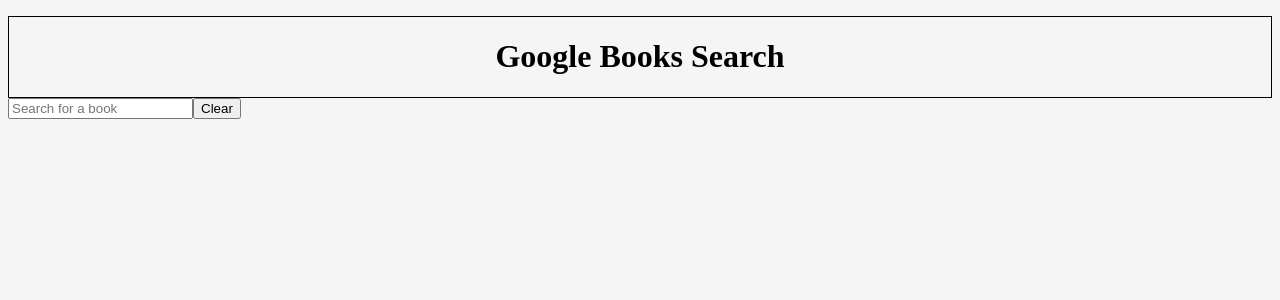
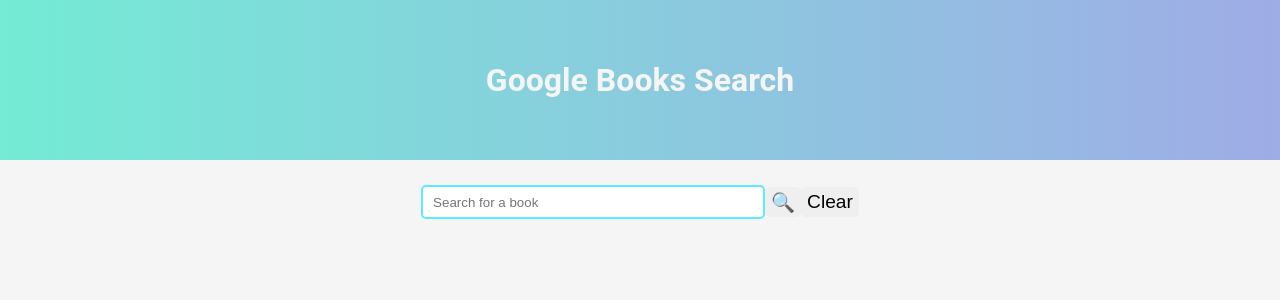
Before and after one commit to bbb-0/google-books-project, a React (Vite) app: page / in a window 1280 px wide. Shown: the top 300 px of the page. Built offline with nearby package versions, Linux system fonts and the light colour scheme.

Commit message:
add styling

```diff
--- a/src/components/BookGrid/BookCard.jsx
+++ b/src/components/BookGrid/BookCard.jsx
@@ -3,25 +3,30 @@
 
 const BookCard = ({ bookData }) => {
 	return (
-		<div className={styles.card}>
+		<div className={styles.container}>
 			<h2 className={styles.container__title}>{bookData.volumeInfo.title}</h2>
 			<h3 className={styles.container__author}>
-				{bookData.volumeInfo.authors}
+				{bookData.volumeInfo.authors && bookData.volumeInfo.authors.length >= 1
+					? bookData.volumeInfo.authors.join(', ')
+					: 'No author available'}
 			</h3>
 			{bookData.volumeInfo.imageLinks && (
 				<img
-					src={bookData.volumeInfo.imageLinks.thumbnail}
+					src={
+						bookData.volumeInfo.imageLinks.thumbnail ||
+						'https://via.placeholder.com/150'
+					}
 					alt={bookData.volumeInfo.title}
 				/>
 			)}
 			<h3 className={styles.container__description}>
-				{bookData.volumeInfo.description}
+				{bookData.volumeInfo.description &&
+				bookData.volumeInfo.description.length > 100
+					? `${bookData.volumeInfo.description.substring(0, 200)}...`
+					: 'No description available'}
 			</h3>
 		</div>
 	);
 };
 
 export default BookCard;
-
-// Need to use a place holder image when none availble ifrom the API.
-// Give user feedback when no description available (adding some checks)
--- a/src/components/BookGrid/BookCard.module.scss
+++ b/src/components/BookGrid/BookCard.module.scss
@@ -1,22 +1,23 @@
-.card {
+.container {
 	display: flex;
 	flex-direction: column;
 	align-items: center;
-	border: 2px solid blue;
+	border: 2px solid black;
+	padding-inline: 10px;
 	&:hover {
 		transform: scale(0.9);
 		transition: all 0.3s ease-in-out;
 	}
 	&__title {
 		text-align: center;
-		font-size: 1.2em;
+		font-size: 1.3em;
 	}
 	&__author {
 		text-align: center;
 		font-size: 1.1em;
 	}
 	&__description {
-		text-align: justify;
-		font-size: 12px;
+		font-size: 0.9em;
+		margin-top: 10px;
 	}
 }
--- a/src/components/Header/Header.module.scss
+++ b/src/components/Header/Header.module.scss
@@ -1,7 +1,15 @@
+* {
+	overflow-x: hidden;
+	margin: 0;
+}
+
 .Header {
+	font-family: Google Sans, Roboto, Arial, sans-serif;
 	display: flex;
+	height: 20vh;
 	justify-content: center;
 	align-items: center;
-	margin-top: 1em;
-	border: 1px solid black;
+	color: whitesmoke;
+	background-image: linear-gradient(90deg, #74ebd5 0%, #9face6 100%);
+	background-size: cover;
 }
--- a/src/container/BookList.jsx
+++ b/src/container/BookList.jsx
@@ -37,16 +37,26 @@
 	}, [search]);
 
 	return (
-		<div className={styles.books}>
+		<div className={styles.search}>
+			<form className={styles.search__form} onSubmit={handleSearch}>
 				<input
-				className={styles.books__search}
+					className={styles.search__input}
 					placeholder="Search for a book"
 					type="text"
+					value={search}
 					onChange={(e) => setSearch(e.target.value)}
 				/>
-			<button className={styles.button} onClick={() => setSearch('')}>
+				<button className={styles.search__button} type="submit">
+					🔍
+				</button>
+				<button
+					className={styles.search__button}
+					type="button"
+					onClick={() => setSearch('')}
+				>
 					Clear
 				</button>
+			</form>
 			<div className={styles.container}>
 				{books.map((book) => (
 					<BookCard key={book.id} bookData={book} />
--- a/src/container/BookList.module.scss
+++ b/src/container/BookList.module.scss
@@ -11,3 +11,35 @@
 	grid-gap: 1em;
 	box-sizing: border-box;
 }
+
+.search {
+	&__form {
+		display: flex;
+		justify-content: center;
+		align-items: center;
+		margin-top: 25px;
+	}
+	&__input {
+		width: 25%;
+		height: 30px;
+		border: 2px solid #27e3fcbe;
+		border-radius: 5px;
+		padding: 0 10px;
+		&:focus {
+			outline: none;
+			border: 3px solid #27e3fc;
+		}
+	}
+	&__button {
+		cursor: pointer;
+		font-size: larger;
+		border-radius: 5px;
+		height: 30px;
+		border: #1fa7b9d0;
+		&:hover {
+			background-color: #1fa7b9d0;
+			color: black;
+			border: 1px solid black;
+		}
+	}
+}
```
Also changed, not shown: src/components/Modal/Modal.jsx (added, +49 -0 lines), src/components/Modal/Modal.module.scss (added). Lines whose indentation alone changed are shown as unchanged.
